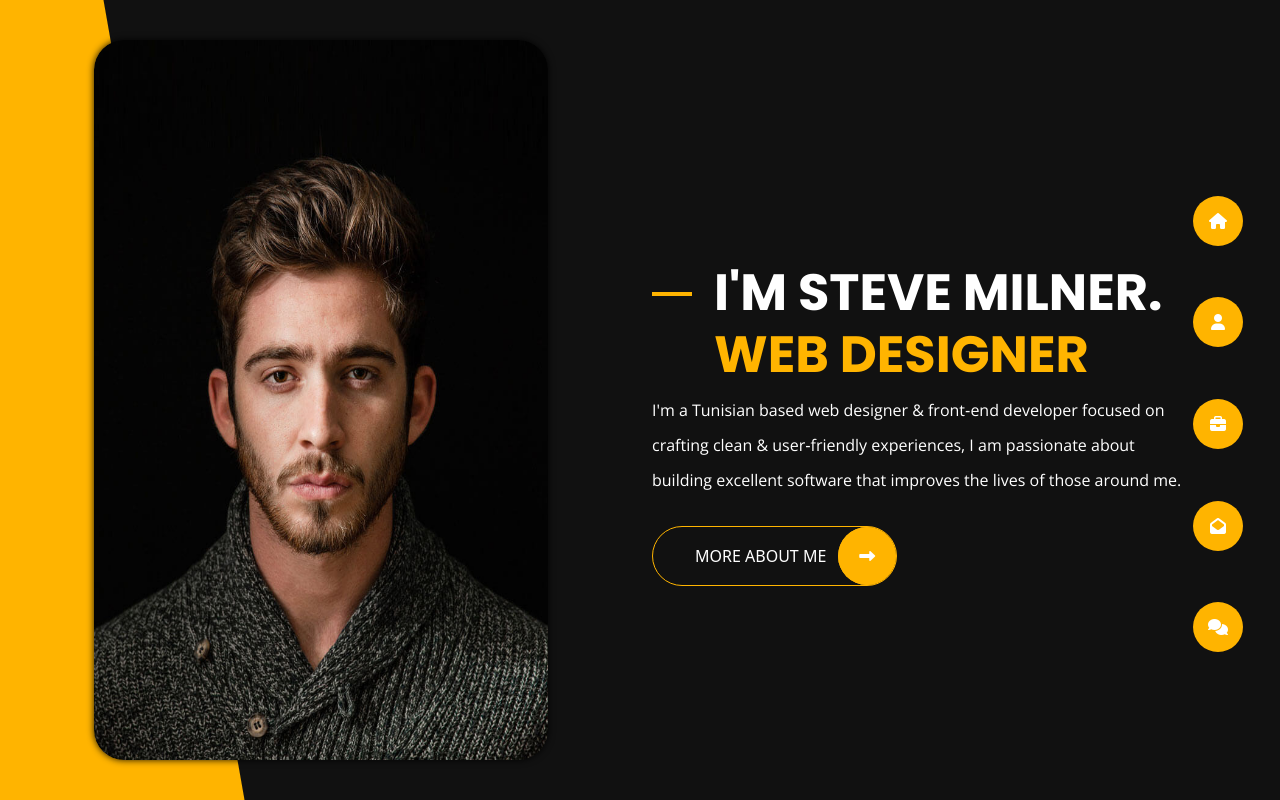
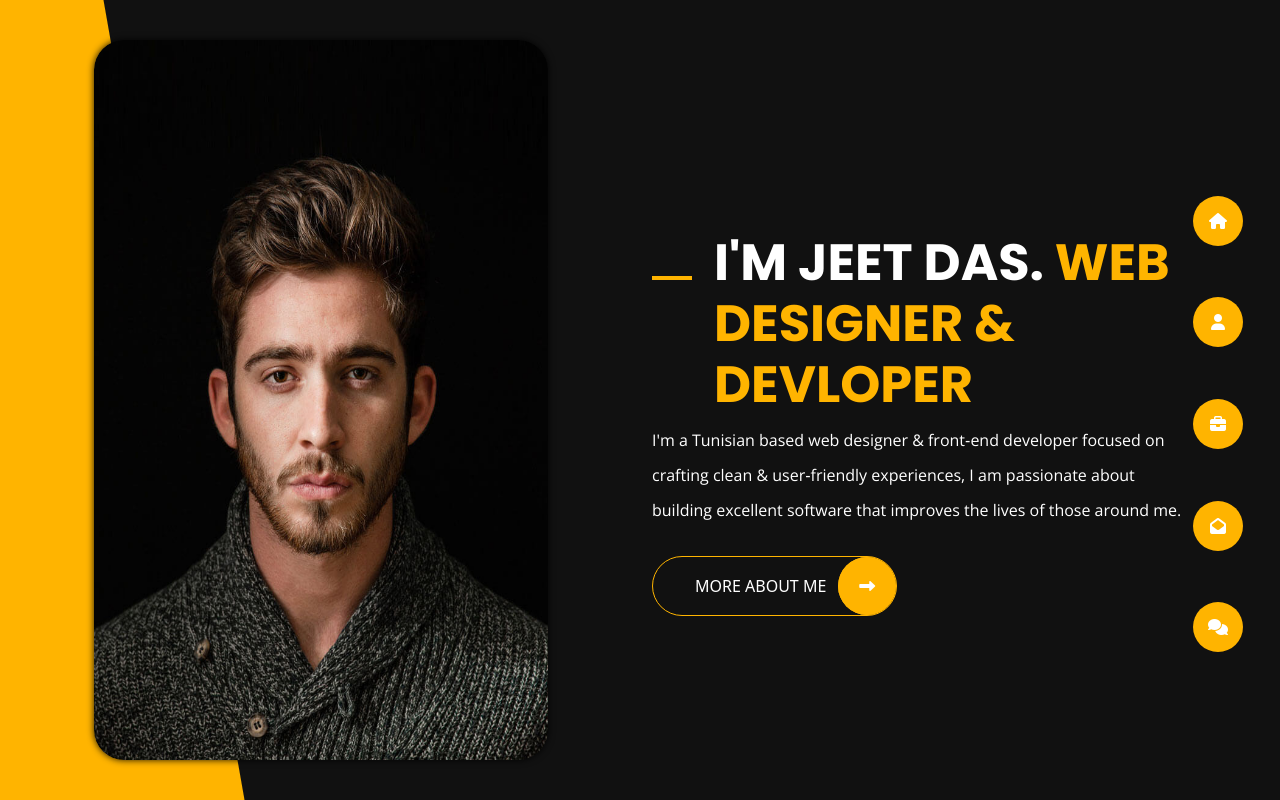
Before and after one commit to jeetOnGit/portfolio-website, a plain HTML site: page index.html in a window 1280 px wide. Drawn offline with nearby package versions, Linux system fonts and the light colour scheme.

Commit message:
Name Updated

```diff
--- a/index.html
+++ b/index.html
@@ -25,7 +25,7 @@
       <div class="row heroFlex mx-auto">
         <div class="col pictureBg"><img src="images/profilePic.jpg" alt=""></div>
         <div class="col personalDetail">
-          <h1><span>I'M STEVE MILNER.</span> WEB DESIGNER</h1>
+          <h1><span>I'M JEET DAS.</span> WEB DESIGNER & DEVLOPER</h1>
 
           <p>I'm a Tunisian based web designer & front‑end developer focused on crafting clean & user‑friendly experiences, I am passionate about building excellent software that improves the lives of those around me.</p>
 
```
